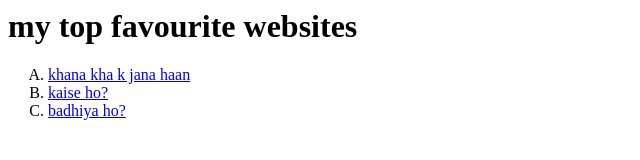
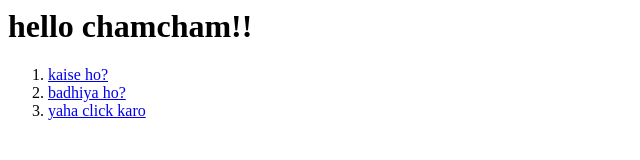
Before and after one commit to Mrtz07/webdeveloper, a plain HTML site: page index.html in a window 1280 px wide. Shown: the whole page, without its empty margins (0-640 px from the left). Drawn offline with Linux system fonts and the light colour scheme.

Commit message:
Update index.html

```diff
--- a/index.html
+++ b/index.html
@@ -2,11 +2,11 @@
 <head>
 </head>
 <body>
-<h1> my top favourite websites </h1>
-<ol type ="A">
-<li> <a href ="https://www.google.com/">khana kha k jana haan </a> </li>
+<h1> hello chamcham!! </h1>
+<ol type ="1">
 <li> <a href ="https://www.google.com/"> kaise ho? </li>
 <li> <a href ="https://www.google.com/"> badhiya ho? </li>
+  <li> <a href ="webfile.html"> yaha click karo </li>
 </ol>
 </body>
 </html>
```
